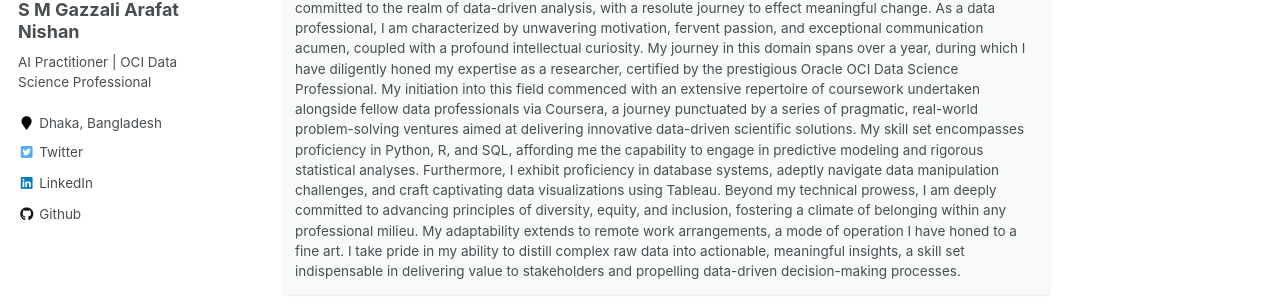
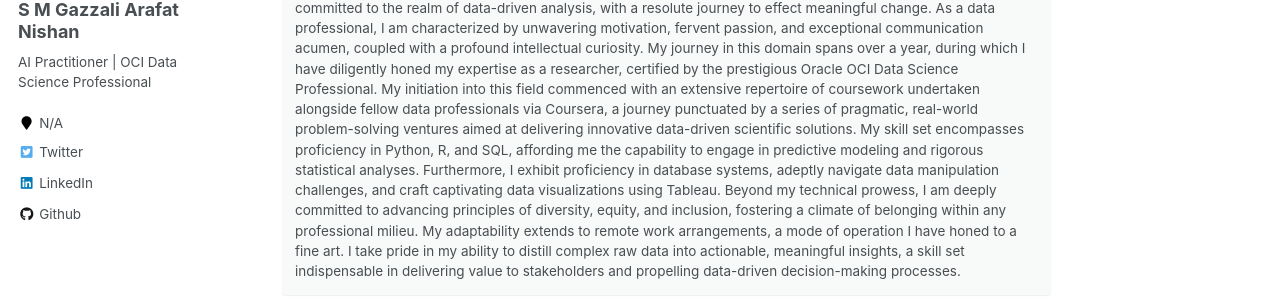
Before and after one commit to neuralnishan/neuralnishan.github.io, a Jekyll site: the page built from _pages/about.md, in a window 1280 px wide. Shown: the part 304-612 px from the top of the page. Built offline with Jekyll 4.4.1, drawn with Linux system fonts in a browser that asks for light colours.

Commit message:
Update _config.yml

```diff
--- a/_config.yml
+++ b/_config.yml
@@ -83,7 +83,7 @@ author:
   name             : "S M Gazzali Arafat Nishan"
   avatar           : "profile.png"
   bio              : "AI Practitioner | OCI Data Science Professional"
-  location         : "Dhaka, Bangladesh"
+  location         : "N/A"
   employer         :
   pubmed           :
   googlescholar    :
```
